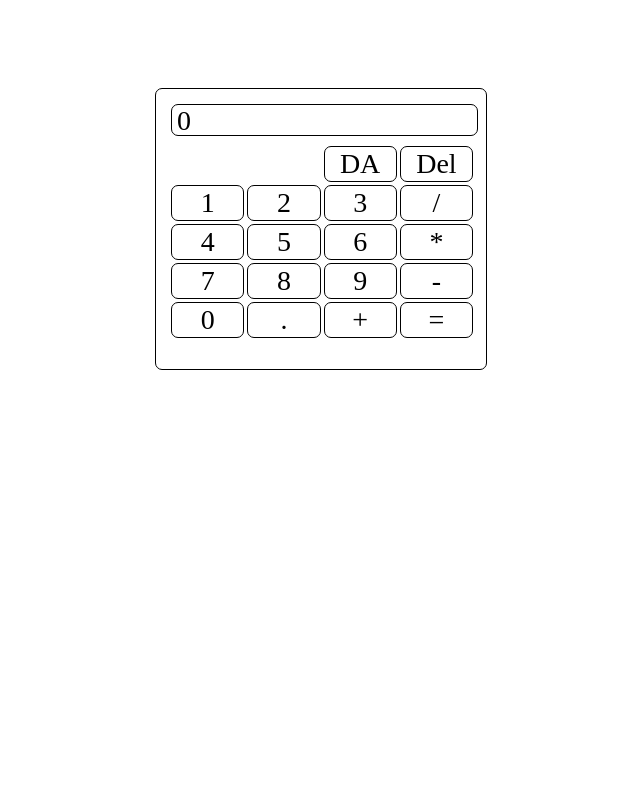
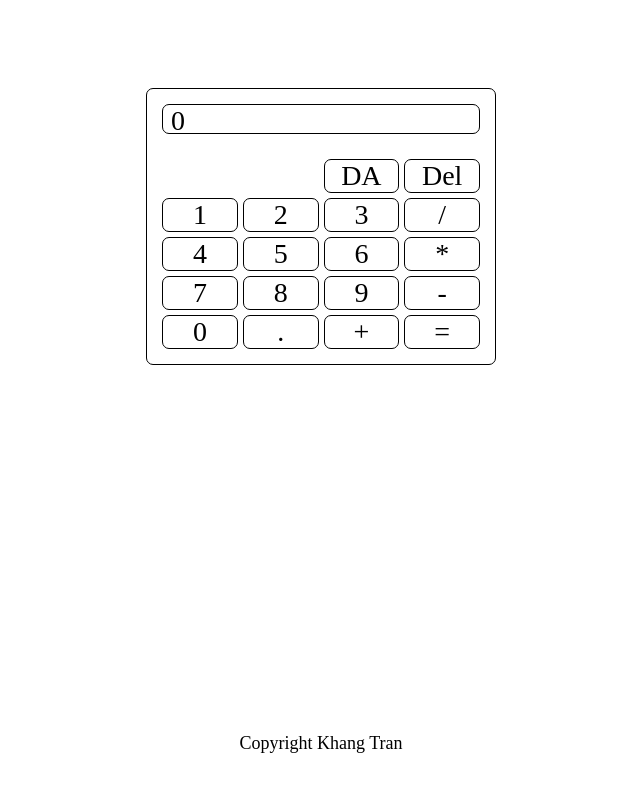
Before and after one commit to khang-874/calculator, a plain HTML site: page index.html in a window 1280 px wide. Shown: the whole page, without its empty margins (319-959 px from the left). Drawn offline with Linux system fonts and the light colour scheme.

Commit message:
Add copyright

```diff
--- a/index.html
+++ b/index.html
@@ -6,11 +6,16 @@
     <meta name="viewport" content="width=device-width, initial-scale=1.0">
     <title>Calculator</title>
     <link rel="stylesheet" href="./styles.css">
-    <script src="./scripts.js" defer></script>
+    <!-- <script src="./scripts.js" defer></script> -->
+    <link rel="icon" href="./Windows_Calculator_icon.png">
 </head>
 <body>
     <div id="container">
         <div id="calculatorContainer"></div>
+        <script src= "./scripts.js"></script>
     </div>
+    <footer>
+        <p>Copyright Khang Tran</p>
+    </footer>
 </body>
 </html>
--- a/scripts.js
+++ b/scripts.js
@@ -42,7 +42,7 @@ function getResult(firstNumber, secondNumber, operator, isFloat){
         return getNumber(firstNumber * secondNumber, isFloat);
     if(operator == "/")
         if(secondNumber != 0)
-            return getNumber(firstNumber / secondNumber, isFloat);
+            return getNumber(firstNumber / secondNumber, true);
         else
             return "Divide by 0";
 }
--- a/styles.css
+++ b/styles.css
@@ -32,20 +32,43 @@
 
 #container{
     border: 1px solid black;
-    width: 300px;
-    height: 250px;
+    width: 350px;
+    height: 300px;
     margin-top: 80px;
     padding: 15px;
 }
 
+#calculatorContainer{
+    width: 100%;
+    height: 100%;
+    display: flex;
+    flex-direction: column;
+    justify-content: center;
+    gap: 15px;
+}
+
 #resultDiv{
     width: 100%;
-    padding-left: 5px;
+    padding-left: 8px;
+    padding-right: 8px;
+    overflow: hidden;
 }
 
 
 body{
     font-size: 28px;
     display: flex;
-    justify-content: center;
+
+    align-items: center;
+    flex-direction: column;
+    height: 90vh;
+    gap: 350px;
 }
+
+footer{
+    font-size: 18px;
+
+}
+*{
+    box-sizing: border-box;
+}
```
